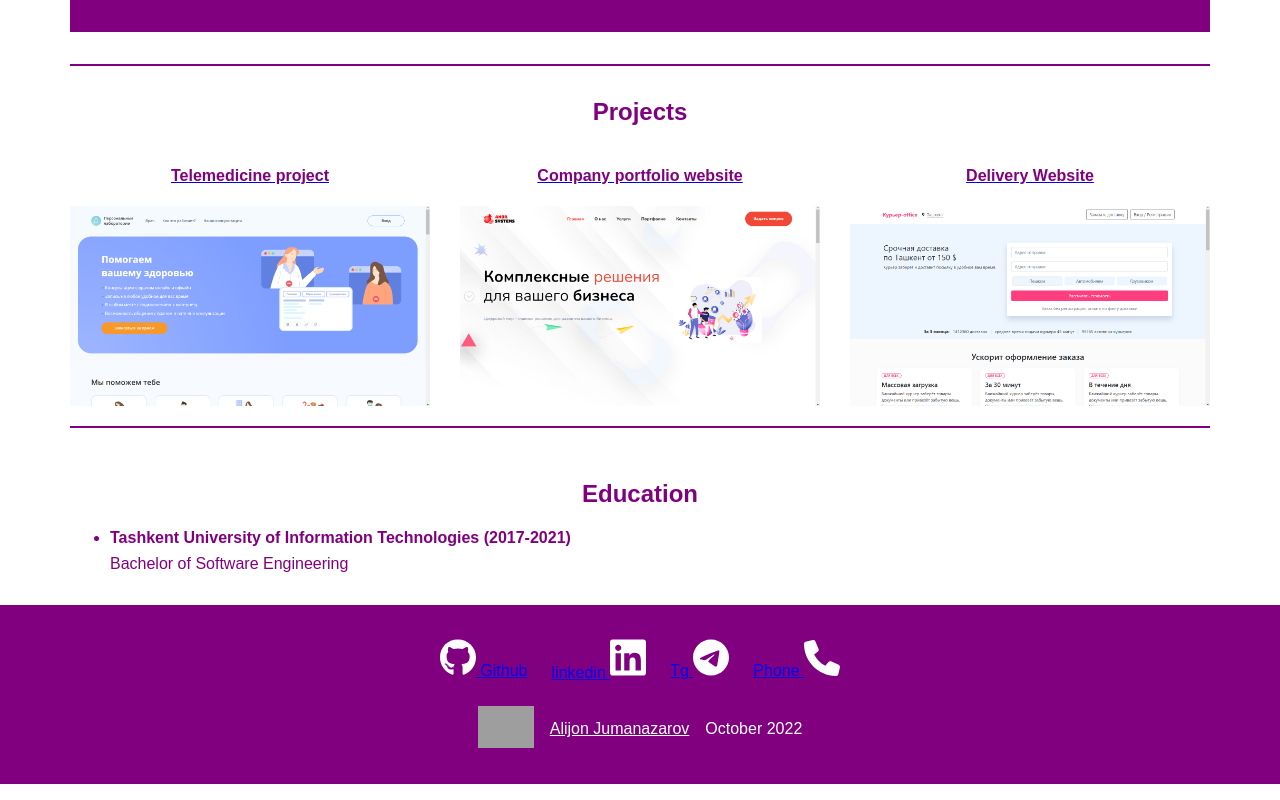
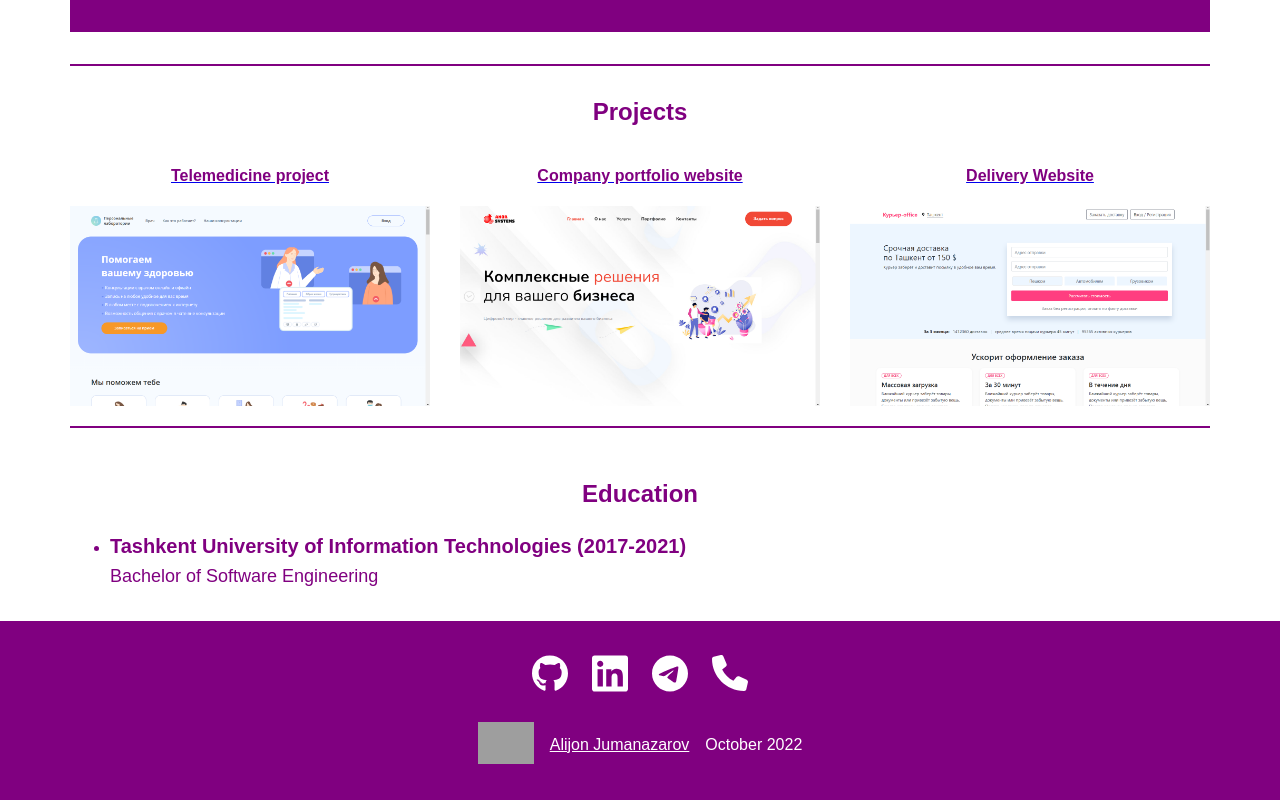
Before and after one commit to Alexlions310/rsschool-cv, a plain HTML site: page index.html in a window 1280 px wide. Shown: the part 1798-2598 px from the top of the page. Drawn offline with Linux system fonts and the light colour scheme; grey boxes are pictures that could not be loaded.

Commit message:
refactor: fixing some bugs

```diff
--- a/index.html
+++ b/index.html
@@ -179,7 +179,7 @@
                 d="M165.9 397.4c0 2-2.3 3.6-5.2 3.6-3.3.3-5.6-1.3-5.6-3.6 0-2 2.3-3.6 5.2-3.6 3-.3 5.6 1.3 5.6 3.6zm-31.1-4.5c-.7 2 1.3 4.3 4.3 4.9 2.6 1 5.6 0 6.2-2s-1.3-4.3-4.3-5.2c-2.6-.7-5.5.3-6.2 2.3zm44.2-1.7c-2.9.7-4.9 2.6-4.6 4.9.3 2 2.9 3.3 5.9 2.6 2.9-.7 4.9-2.6 4.6-4.6-.3-1.9-3-3.2-5.9-2.9zM244.8 8C106.1 8 0 113.3 0 252c0 110.9 69.8 205.8 169.5 239.2 12.8 2.3 17.3-5.6 17.3-12.1 0-6.2-.3-40.4-.3-61.4 0 0-70 15-84.7-29.8 0 0-11.4-29.1-27.8-36.6 0 0-22.9-15.7 1.6-15.4 0 0 24.9 2 38.6 25.8 21.9 38.6 58.6 27.5 72.9 20.9 2.3-16 8.8-27.1 16-33.7-55.9-6.2-112.3-14.3-112.3-110.5 0-27.5 7.6-41.3 23.6-58.9-2.6-6.5-11.1-33.3 2.6-67.9 20.9-6.5 69 27 69 27 20-5.6 41.5-8.5 62.8-8.5s42.8 2.9 62.8 8.5c0 0 48.1-33.6 69-27 13.7 34.7 5.2 61.4 2.6 67.9 16 17.7 25.8 31.5 25.8 58.9 0 96.5-58.9 104.2-114.8 110.5 9.2 7.9 17 22.9 17 46.4 0 33.7-.3 75.4-.3 83.6 0 6.5 4.6 14.4 17.3 12.1C428.2 457.8 496 362.9 496 252 496 113.3 383.5 8 244.8 8zM97.2 352.9c-1.3 1-1 3.3.7 5.2 1.6 1.6 3.9 2.3 5.2 1 1.3-1 1-3.3-.7-5.2-1.6-1.6-3.9-2.3-5.2-1zm-10.8-8.1c-.7 1.3.3 2.9 2.3 3.9 1.6 1 3.6.7 4.3-.7.7-1.3-.3-2.9-2.3-3.9-2-.6-3.6-.3-4.3.7zm32.4 35.6c-1.6 1.3-1 4.3 1.3 6.2 2.3 2.3 5.2 2.6 6.5 1 1.3-1.3.7-4.3-1.3-6.2-2.2-2.3-5.2-2.6-6.5-1zm-11.4-14.7c-1.6 1-1.6 3.6 0 5.9 1.6 2.3 4.3 3.3 5.6 2.3 1.6-1.3 1.6-3.9 0-6.2-1.4-2.3-4-3.3-5.6-2z"
               >
             </svg>
-            Github
+            <span class="hideMe">Inivisible text for passing rs school bot`s test</span>
           </a>
         </li>
         <li>
@@ -187,7 +187,7 @@
             class="social-link"
             href="https://www.linkedin.com/in/alijon-jumanazarov-9133a9161/"
           >
-            linkedin
+          <span class="hideMe">Inivisible text for passing rs school bot`s test</span>
             <svg xmlns="http://www.w3.org/2000/svg" viewBox="0 0 448 512">
               <path
                 d="M416 32H31.9C14.3 32 0 46.5 0 64.3v383.4C0 465.5 14.3 480 31.9 480H416c17.6 0 32-14.5 32-32.3V64.3c0-17.8-14.4-32.3-32-32.3zM135.4 416H69V202.2h66.5V416zm-33.2-243c-21.3 0-38.5-17.3-38.5-38.5S80.9 96 102.2 96c21.2 0 38.5 17.3 38.5 38.5 0 21.3-17.2 38.5-38.5 38.5zm282.1 243h-66.4V312c0-24.8-.5-56.7-34.5-56.7-34.6 0-39.9 27-39.9 54.9V416h-66.4V202.2h63.7v29.2h.9c8.9-16.8 30.6-34.5 62.9-34.5 67.2 0 79.7 44.3 79.7 101.9V416z"
@@ -197,7 +197,7 @@
         </li>
         <li>
           <a class="social-link" href="https://t.me/Adamantine1">
-            Tg
+            <span class="hideMe">Inivisible text for passing rs school bot`s test</span>
             <svg xmlns="http://www.w3.org/2000/svg" viewBox="0 0 496 512">
               <path
                 d="M248,8C111.033,8,0,119.033,0,256S111.033,504,248,504,496,392.967,496,256,384.967,8,248,8ZM362.952,176.66c-3.732,39.215-19.881,134.378-28.1,178.3-3.476,18.584-10.322,24.816-16.948,25.425-14.4,1.326-25.338-9.517-39.287-18.661-21.827-14.308-34.158-23.215-55.346-37.177-24.485-16.135-8.612-25,5.342-39.5,3.652-3.793,67.107-61.51,68.335-66.746.153-.655.3-3.1-1.154-4.384s-3.59-.849-5.135-.5q-3.283.746-104.608,69.142-14.845,10.194-26.894,9.934c-8.855-.191-25.888-5.006-38.551-9.123-15.531-5.048-27.875-7.717-26.8-16.291q.84-6.7,18.45-13.7,108.446-47.248,144.628-62.3c68.872-28.647,83.183-33.623,92.511-33.789,2.052-.034,6.639.474,9.61,2.885a10.452,10.452,0,0,1,3.53,6.716A43.765,43.765,0,0,1,362.952,176.66Z"
@@ -207,8 +207,7 @@
         </li>
         <li>
           <a class="social-link" href="tel:+998998944088">
-            Phone
-            <svg xmlns="http://www.w3.org/2000/svg" viewBox="0 0 512 512">
+            <span class="hideMe">Inivisible text for passing rs school bot`s test</span>           <svg xmlns="http://www.w3.org/2000/svg" viewBox="0 0 512 512">
               <path
                 d="M511.2 387l-23.25 100.8c-3.266 14.25-15.79 24.22-30.46 24.22C205.2 512 0 306.8 0 54.5c0-14.66 9.969-27.2 24.22-30.45l100.8-23.25C139.7-2.602 154.7 5.018 160.8 18.92l46.52 108.5c5.438 12.78 1.77 27.67-8.98 36.45L144.5 207.1c33.98 69.22 90.26 125.5 159.5 159.5l44.08-53.8c8.688-10.78 23.69-14.51 36.47-8.975l108.5 46.51C506.1 357.2 514.6 372.4 511.2 387z"
               >
--- a/style.css
+++ b/style.css
@@ -178,11 +178,13 @@ body {
 
 #education .name {
     margin-bottom: 0;
+    font-size: 20px;
 }
 
 #education .name~p {
     margin-top: 8px;
     color: purple;
+    font-size: 18px;
 }
 
 footer {
@@ -250,3 +252,6 @@ footer .info .name {
 #htmlBar {
     width: calc(90% - 100px);
 }
+.hideMe{
+    display:none;
+}
```
